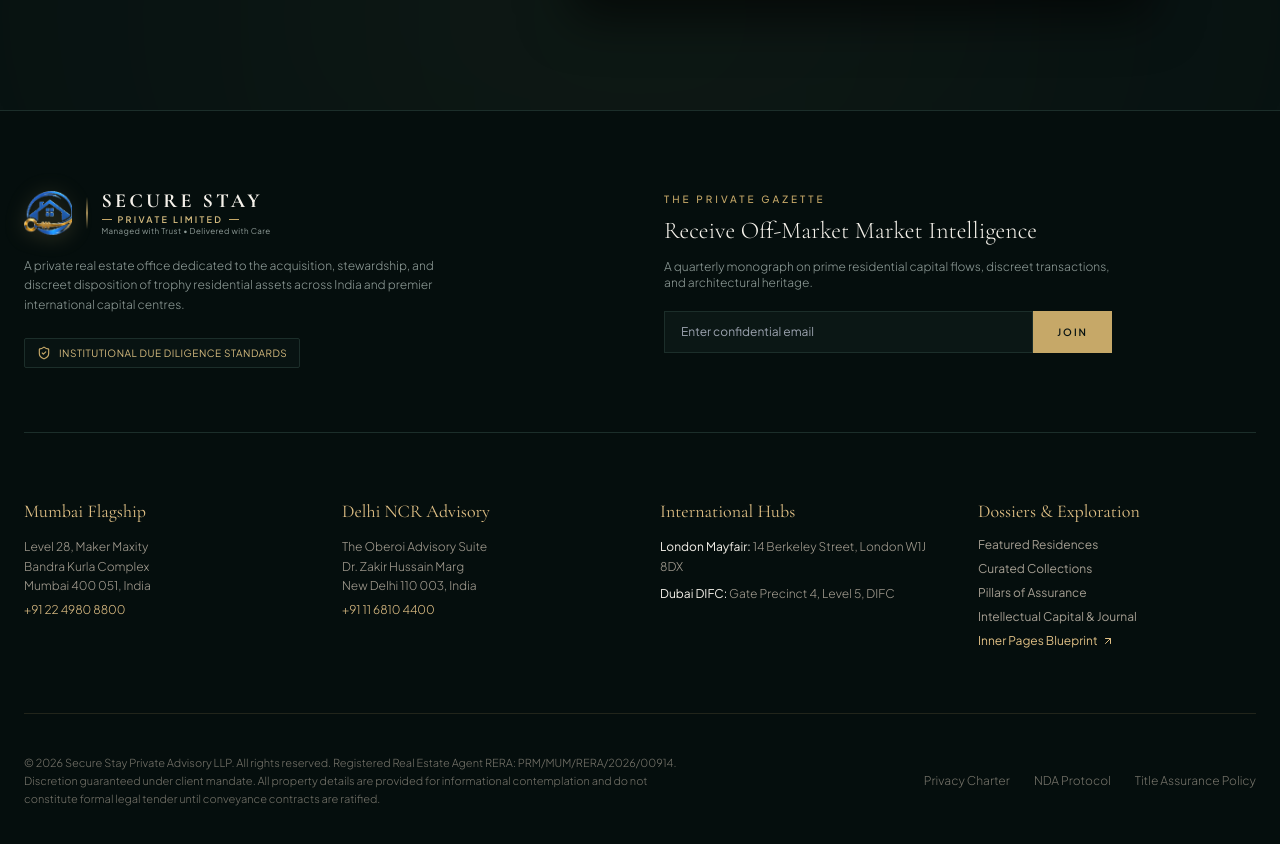
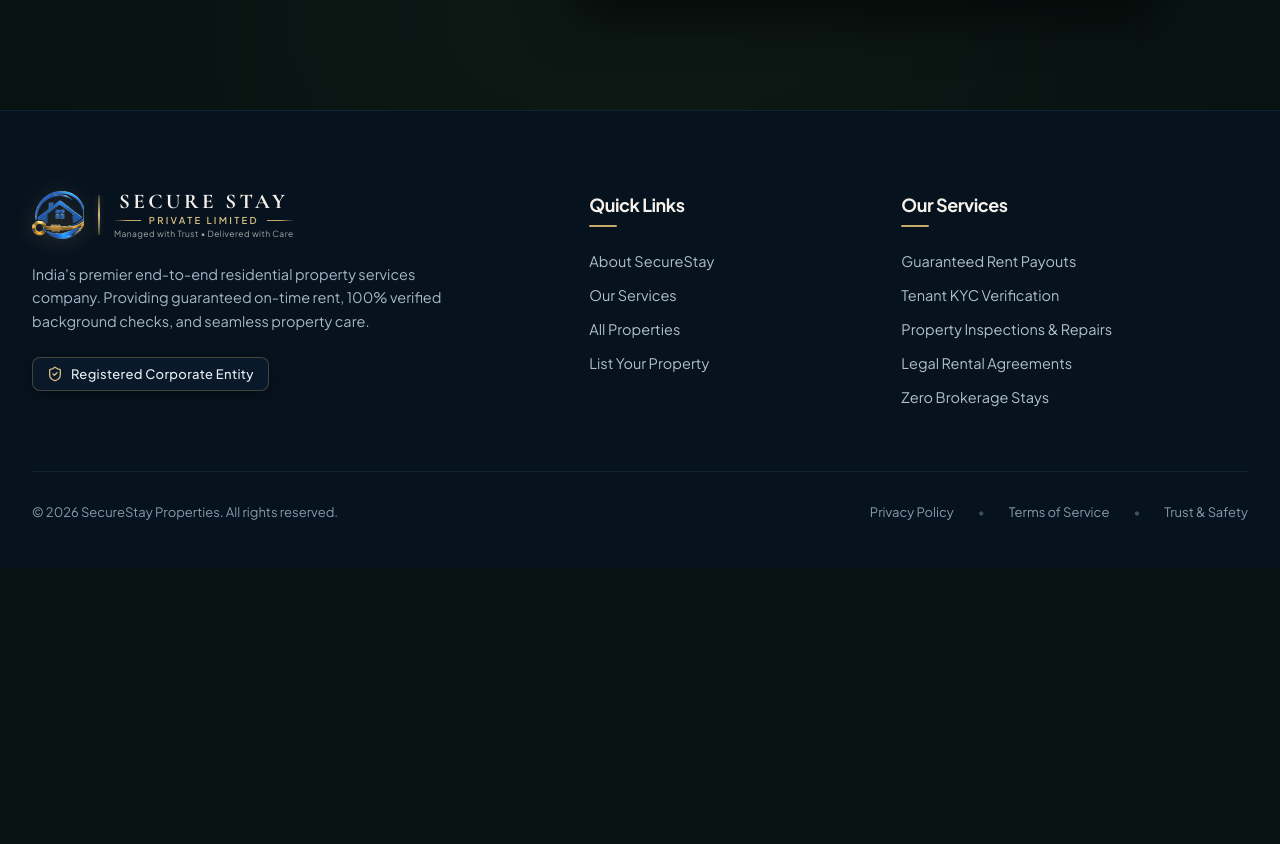
Before and after one commit to Richard28-dev/Estate, a React (Vite) app: page / in a window 1280 px wide. Shown: the part 9273-10117 px from the top of the page. After the commit the page ends 9841 px from the top, so only its background shows below. Built offline with nearby package versions, Linux system fonts and the light colour scheme.

Commit message:
feat: replace footer with exact layout matching user reference

```diff
--- a/src/App.jsx
+++ b/src/App.jsx
@@ -148,9 +148,10 @@
         onOpenEnquiry={() => setIsEnquiryOpen(true)}
       />
 
-      {/* 10. Refined Footer with Desks & Legal Disclaimers */}
+      {/* 10. Refined Footer matching user reference */}
       <Footer
         onOpenBlueprint={() => setIsBlueprintOpen(true)}
+        onOpenEnquiry={() => setIsEnquiryOpen(true)}
       />
 
       {/* Interactive Modals */}
--- a/src/components/Footer.jsx
+++ b/src/components/Footer.jsx
@@ -1,182 +1,214 @@
-import React, { useState } from 'react';
-import { ArrowUpRight, ShieldCheck, Mail, Check } from 'lucide-react';
+import React from 'react';
+import { ShieldCheck } from 'lucide-react';
 
-export default function Footer({ onOpenBlueprint }) {
-  const [newsletterEmail, setNewsletterEmail] = useState('');
-  const [subscribed, setSubscribed] = useState(false);
-
-  const handleNewsletter = (e) => {
+export default function Footer({ onOpenBlueprint, onOpenEnquiry }) {
+  const scrollToSection = (e, id) => {
     e.preventDefault();
-    if (newsletterEmail) setSubscribed(true);
+    const elem = document.getElementById(id);
+    if (elem) {
+      elem.scrollIntoView({ behavior: 'smooth' });
+    }
   };
 
   return (
-    <footer className="bg-[#050E0D] text-[#F5F1EA] pt-20 pb-12 border-t border-[#1C2E2A] text-xs font-sans">
-      <div className="max-w-7xl mx-auto px-6">
+    <footer className="bg-[#06121E] text-[#F5F1EA] pt-20 pb-12 border-t border-[#122334] font-sans antialiased">
+      <div className="max-w-7xl mx-auto px-6 sm:px-8">
 
-        {/* Top Tier: Brand Statement & Newsletter */}
-        <div className="grid grid-cols-1 lg:grid-cols-12 gap-12 pb-16 border-b border-[#1C2E2A] items-start">
+        {/* Main 3-Column Footer Grid */}
+        <div className="grid grid-cols-1 md:grid-cols-12 gap-12 lg:gap-16 pb-16 items-start">
 
-          <div className="lg:col-span-6">
-            <div className="flex items-center gap-3 sm:gap-3.5 mb-5 select-none">
+          {/* Column 1: Brand Logo, Description, Registered Corporate Entity */}
+          <div className="md:col-span-6 lg:col-span-5 flex flex-col items-start text-left">
+            {/* Logo */}
+            <div className="flex items-center gap-3 sm:gap-3.5 mb-6 select-none">
               <img
                 src="./emblem.png"
                 alt="Secure Stay Official Crest"
-                className="h-10 sm:h-11 w-auto object-contain filter drop-shadow-[0_2px_10px_rgba(198,168,104,0.3)]"
+                className="h-11 sm:h-12 w-auto object-contain filter drop-shadow-[0_2px_10px_rgba(198,168,104,0.25)]"
               />
-              <div className="w-[1.5px] h-8 bg-gradient-to-b from-transparent via-[#C6A868] to-transparent shrink-0 opacity-80" />
-              <div className="flex flex-col text-left justify-center">
-                <span className="font-serif-display text-[18px] sm:text-[20px] font-bold tracking-[0.16em] text-[#F5F1EA] leading-none">
+              <div className="w-[1.5px] h-9 sm:h-10 bg-gradient-to-b from-[#C6A868]/30 via-[#D4BA7E] to-[#C6A868]/30 rounded-full shrink-0 shadow-[0_0_6px_rgba(212,186,126,0.25)]" />
+
+              <div className="flex flex-col items-center justify-center text-center">
+                <span className="font-serif-display text-[19px] sm:text-[21px] font-bold tracking-[0.16em] text-[#F5F1EA] leading-none whitespace-nowrap">
                   SECURE STAY
                 </span>
-                <div className="flex items-center gap-1.5 mt-1">
-                  <span className="w-2.5 h-[1px] bg-[#C6A868]" />
-                  <span className="text-[8px] sm:text-[9px] tracking-[0.25em] text-[#D4BA7E] font-sans font-semibold uppercase leading-none">
+                <div className="flex items-center justify-center w-full gap-2 my-1">
+                  <div className="h-[1px] flex-1 bg-gradient-to-r from-transparent via-[#C6A868] to-[#C6A868]" />
+                  <span className="text-[8.5px] sm:text-[9.5px] tracking-[0.24em] text-[#D4BA7E] font-sans font-semibold uppercase leading-none whitespace-nowrap">
                     PRIVATE LIMITED
                   </span>
-                  <span className="w-2.5 h-[1px] bg-[#C6A868]" />
+                  <div className="h-[1px] flex-1 bg-gradient-to-l from-transparent via-[#C6A868] to-[#C6A868]" />
                 </div>
-                <span className="text-[7.5px] sm:text-[8px] tracking-[0.05em] text-[#8F9C98] font-sans font-normal mt-0.5 leading-tight">
+                <span className="text-[7.5px] sm:text-[8.5px] tracking-[0.05em] text-[#9EA9A6] font-sans font-normal leading-none whitespace-nowrap">
                   Managed with Trust • Delivered with Care
                 </span>
               </div>
             </div>
-            <p className="text-[#8F9C98] font-light max-w-md text-xs leading-relaxed mb-6">
-              A private real estate office dedicated to the acquisition, stewardship, and discreet disposition of trophy residential assets across India and premier international capital centres.
+
+            {/* Paragraph Text */}
+            <p className="text-sm sm:text-[14.5px] text-[#A6B7C6] font-normal leading-relaxed max-w-md mb-6">
+              India's premier end-to-end residential property services company. Providing guaranteed on-time rent, 100% verified background checks, and seamless property care.
             </p>
-            <div className="inline-flex items-center gap-2 px-3 py-1.5 border border-[#1C2E2A] bg-[#081312] text-[10px] text-[#D4BA7E] uppercase tracking-wider rounded-sm">
-              <ShieldCheck className="w-3.5 h-3.5 text-[#C6A868]" />
-              Institutional Due Diligence Standards
+
+            {/* Registered Corporate Entity Badge */}
+            <div className="inline-flex items-center gap-2 px-3.5 py-2 rounded-lg border border-[#C6A868]/30 bg-[#0A1B2C]/90 text-xs sm:text-[13px] text-[#E5ECF2] shadow-[0_4px_15px_rgba(0,0,0,0.3)]">
+              <ShieldCheck className="w-4 h-4 text-[#D4BA7E] stroke-[2]" />
+              <span className="font-medium tracking-wide">Registered Corporate Entity</span>
             </div>
           </div>
 
-          <div className="lg:col-span-6">
-            <span className="text-[10px] uppercase tracking-[0.3em] text-[#C6A868] font-medium block mb-2">
-              The Private Gazette
-            </span>
-            <h4 className="font-serif-display text-2xl text-[#F5F1EA] font-light mb-3">
-              Receive Off-Market Market Intelligence
+          {/* Column 2: Quick Links */}
+          <div className="md:col-span-3 lg:col-span-3 lg:pl-6">
+            <h4 className="text-base sm:text-lg font-bold text-[#F5F1EA] mb-1.5 tracking-tight">
+              Quick Links
             </h4>
-            <p className="text-xs text-[#8F9C98] font-light mb-5 max-w-md">
-              A quarterly monograph on prime residential capital flows, discreet transactions, and architectural heritage.
-            </p>
+            <div className="w-7 h-[2px] bg-[#C6A868] mb-6 rounded-full" />
 
-            {subscribed ? (
-              <div className="flex items-center gap-2 text-xs text-[#D4BA7E] py-3">
-                <Check className="w-4 h-4" />
-                <span>You have been added to our private advisory circulation list.</span>
-              </div>
-            ) : (
-              <form onSubmit={handleNewsletter} className="flex max-w-md">
-                <input
-                  type="email"
-                  required
-                  placeholder="Enter confidential email"
-                  value={newsletterEmail}
-                  onChange={(e) => setNewsletterEmail(e.target.value)}
-                  className="flex-grow bg-[#0B1715] border border-[#1C2E2A] px-4 py-3 text-xs text-[#F5F1EA] focus:outline-none focus:border-[#C6A868]"
-                />
-                <button
-                  type="submit"
-                  className="px-6 py-3 bg-[#C6A868] hover:bg-[#D4BA7E] text-[#081312] text-[10px] font-semibold uppercase tracking-[0.2em] shrink-0 transition-colors"
+            <ul className="space-y-3.5 text-sm sm:text-[14.5px] text-[#B0C0CE]">
+              <li>
+                <a
+                  href="#why-us"
+                  onClick={(e) => scrollToSection(e, 'why-us')}
+                  className="hover:text-[#D4BA7E] transition-colors block"
                 >
-                  Join
-                </button>
-              </form>
-            )}
-          </div>
-
-        </div>
-
-        {/* Middle Tier: Global Desks & Navigation Links */}
-        <div className="grid grid-cols-1 md:grid-cols-2 lg:grid-cols-4 gap-10 py-16 border-b border-[#C9A96E]/15">
-
-          {/* Mumbai HQ */}
-          <div>
-            <h5 className="font-serif-display text-lg text-[#DFBF85] mb-3">Mumbai Flagship</h5>
-            <p className="text-[#A59E92] leading-relaxed font-light">
-              Level 28, Maker Maxity<br />
-              Bandra Kurla Complex<br />
-              Mumbai 400 051, India<br />
-              <span className="text-[#DFBF85] mt-1 inline-block">+91 22 4980 8800</span>
-            </p>
-          </div>
-
-          {/* New Delhi Desk */}
-          <div>
-            <h5 className="font-serif-display text-lg text-[#DFBF85] mb-3">Delhi NCR Advisory</h5>
-            <p className="text-[#A59E92] leading-relaxed font-light">
-              The Oberoi Advisory Suite<br />
-              Dr. Zakir Hussain Marg<br />
-              New Delhi 110 003, India<br />
-              <span className="text-[#DFBF85] mt-1 inline-block">+91 11 6810 4400</span>
-            </p>
-          </div>
-
-          {/* International Desks */}
-          <div>
-            <h5 className="font-serif-display text-lg text-[#DFBF85] mb-3">International Hubs</h5>
-            <p className="text-[#A59E92] leading-relaxed font-light mb-2">
-              <strong className="text-[#F5F1EA] font-normal">London Mayfair:</strong> 14 Berkeley Street, London W1J 8DX
-            </p>
-            <p className="text-[#A59E92] leading-relaxed font-light">
-              <strong className="text-[#F5F1EA] font-normal">Dubai DIFC:</strong> Gate Precinct 4, Level 5, DIFC
-            </p>
-          </div>
-
-          {/* Directory & Quick Navigation */}
-          <div>
-            <h5 className="font-serif-display text-lg text-[#DFBF85] mb-3">Dossiers & Exploration</h5>
-            <ul className="space-y-2 text-[#A59E92]">
-              <li>
-                <a href="#properties" className="hover:text-[#DFBF85] transition-colors">
-                  Featured Residences
+                  About SecureStay
                 </a>
               </li>
               <li>
-                <a href="#collections" className="hover:text-[#DFBF85] transition-colors">
-                  Curated Collections
+                <a
+                  href="#why-us"
+                  onClick={(e) => scrollToSection(e, 'why-us')}
+                  className="hover:text-[#D4BA7E] transition-colors block"
+                >
+                  Our Services
                 </a>
               </li>
               <li>
-                <a href="#why-us" className="hover:text-[#DFBF85] transition-colors">
-                  Pillars of Assurance
+                <a
+                  href="#properties"
+                  onClick={(e) => scrollToSection(e, 'properties')}
+                  className="hover:text-[#D4BA7E] transition-colors block"
+                >
+                  All Properties
                 </a>
               </li>
               <li>
-                <a href="#journal" className="hover:text-[#DFBF85] transition-colors">
-                  Intellectual Capital & Journal
+                <a
+                  href="#contact"
+                  onClick={(e) => {
+                    if (onOpenEnquiry) {
+                      e.preventDefault();
+                      onOpenEnquiry();
+                    } else {
+                      scrollToSection(e, 'contact');
+                    }
+                  }}
+                  className="hover:text-[#D4BA7E] transition-colors block"
+                >
+                  List Your Property
+                </a>
+              </li>
+            </ul>
+          </div>
+
+          {/* Column 3: Our Services */}
+          <div className="md:col-span-3 lg:col-span-4 lg:pl-4">
+            <h4 className="text-base sm:text-lg font-bold text-[#F5F1EA] mb-1.5 tracking-tight">
+              Our Services
+            </h4>
+            <div className="w-7 h-[2px] bg-[#C6A868] mb-6 rounded-full" />
+
+            <ul className="space-y-3.5 text-sm sm:text-[14.5px] text-[#B0C0CE]">
+              <li>
+                <a
+                  href="#why-us"
+                  onClick={(e) => scrollToSection(e, 'why-us')}
+                  className="hover:text-[#D4BA7E] transition-colors block"
+                >
+                  Guaranteed Rent Payouts
                 </a>
               </li>
               <li>
-                <button
-                  onClick={onOpenBlueprint}
-                  className="text-[#DFBF85] hover:underline flex items-center gap-1 text-left"
+                <a
+                  href="#why-us"
+                  onClick={(e) => scrollToSection(e, 'why-us')}
+                  className="hover:text-[#D4BA7E] transition-colors block"
                 >
-                  <span>Inner Pages Blueprint</span>
-                  <ArrowUpRight className="w-3 h-3" />
-                </button>
+                  Tenant KYC Verification
+                </a>
+              </li>
+              <li>
+                <a
+                  href="#why-us"
+                  onClick={(e) => scrollToSection(e, 'why-us')}
+                  className="hover:text-[#D4BA7E] transition-colors block"
+                >
+                  Property Inspections & Repairs
+                </a>
+              </li>
+              <li>
+                <a
+                  href="#why-us"
+                  onClick={(e) => scrollToSection(e, 'why-us')}
+                  className="hover:text-[#D4BA7E] transition-colors block"
+                >
+                  Legal Rental Agreements
+                </a>
+              </li>
+              <li>
+                <a
+                  href="#properties"
+                  onClick={(e) => scrollToSection(e, 'properties')}
+                  className="hover:text-[#D4BA7E] transition-colors block"
+                >
+                  Zero Brokerage Stays
+                </a>
               </li>
             </ul>
           </div>
 
         </div>
 
-        {/* Bottom Tier: RERA & Regulatory Disclosures */}
-        <div className="pt-10 flex flex-col md:flex-row items-center justify-between gap-6 text-[11px] text-[#A59E92]/70 font-light">
-
-          <div className="max-w-2xl leading-relaxed">
-            <p>
-              © {new Date().getFullYear()} Secure Stay Private Advisory LLP. All rights reserved. Registered Real Estate Agent RERA: PRM/MUM/RERA/2026/00914. Discretion guaranteed under client mandate. All property details are provided for informational contemplation and do not constitute formal legal tender until conveyance contracts are ratified.
-            </p>
+        {/* Bottom Bar: Copyright & Legal */}
+        <div className="border-t border-[#122334] pt-8 flex flex-col md:flex-row items-center justify-between gap-4 text-xs sm:text-[13px] text-[#869BAE]">
+          <div>
+            © 2026 SecureStay Properties. All rights reserved.
           </div>
 
-          <div className="flex items-center gap-6 shrink-0 text-xs">
-            <a href="#" className="hover:text-[#DFBF85] transition-colors">Privacy Charter</a>
-            <a href="#" className="hover:text-[#DFBF85] transition-colors">NDA Protocol</a>
-            <a href="#" className="hover:text-[#DFBF85] transition-colors">Title Assurance Policy</a>
+          <div className="flex items-center gap-4 sm:gap-6">
+            <a
+              href="#"
+              onClick={(e) => {
+                e.preventDefault();
+                if (onOpenBlueprint) onOpenBlueprint();
+              }}
+              className="hover:text-[#D4BA7E] transition-colors"
+            >
+              Privacy Policy
+            </a>
+            <span className="text-[#3A5063]">•</span>
+            <a
+              href="#"
+              onClick={(e) => {
+                e.preventDefault();
+                if (onOpenBlueprint) onOpenBlueprint();
+              }}
+              className="hover:text-[#D4BA7E] transition-colors"
+            >
+              Terms of Service
+            </a>
+            <span className="text-[#3A5063]">•</span>
+            <a
+              href="#"
+              onClick={(e) => {
+                e.preventDefault();
+                if (onOpenBlueprint) onOpenBlueprint();
+              }}
+              className="hover:text-[#D4BA7E] transition-colors"
+            >
+              Trust & Safety
+            </a>
           </div>
-
         </div>
 
       </div>
```
